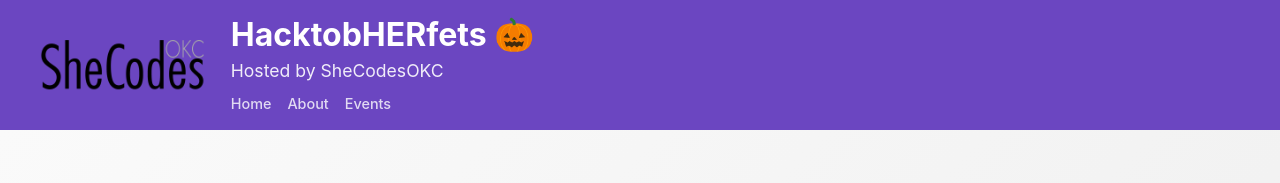
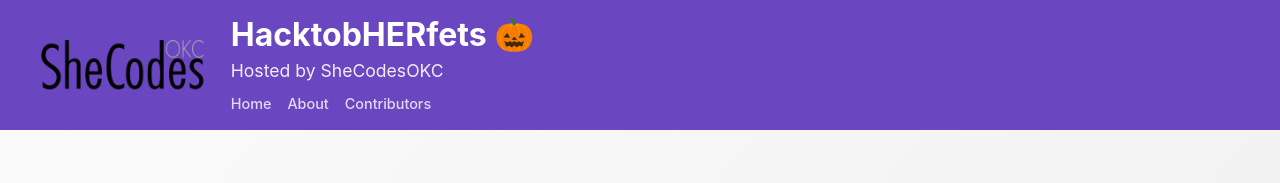
Before and after one commit to shecodesokc/hacktober-broken-repo, a React (Vite) app: page / in a window 1280 px wide. Shown: the top 183 px of the page. Built offline with nearby package versions, Linux system fonts and the light colour scheme.

Commit message:
Fix: Change Events link to Contributors with proper href

```diff
--- a/src/components/Contributors.jsx
+++ b/src/components/Contributors.jsx
@@ -5,6 +5,7 @@ function Contributors() {
   const contributors = [
     { name: "SheCodesOKC", github: "https://github.com/SheCodesOKC" },
     { name: "Laylark", github: "https://github.com/Laylark" },
+    { name: "Hasnain", github: "https://github.com/hasnaindevx" }
   ]
 
   return (
--- a/src/components/Header.jsx
+++ b/src/components/Header.jsx
@@ -2,13 +2,13 @@ import './Header.css'
 
 function Header() {
   const navLinks = [
-    { name: "Home", href: "#" },
+    { name: "Home", href: "#home" },
     // ghost forgot to open the door to home 🏠
-    { name: "About", href: "#" },
+    { name: "About", href: "#about" },
     // ghost conjured an About page from the void 📜
-    { name: "Events", href: "#" },
+    { name: "Contributors", href: "#contributors" },
     // ghost misread the map, now it leads to contributors 👻
-    { name: "Contact", href: "#" }
+    { name: "Contact", href: "#contact" }
     // vampire released the link from the shadows 🧛‍♂️
   ]
 
@@ -26,7 +26,7 @@ function Header() {
           <h1 className="main-title">HacktobHERfets 🎃</h1>
           {/* pumpkin ate the missing letters */}
           <p className="subtitle">Hosted by SheCodesOKC</p>
-          <nav className="header-nav">
+          <nav className="header-nav bg-">
             {navLinks.slice(0, navLinks.length - 1).map((link, index) => (
               <a key={index} href={link.href} className="nav-link">
                 {link.name}
```
